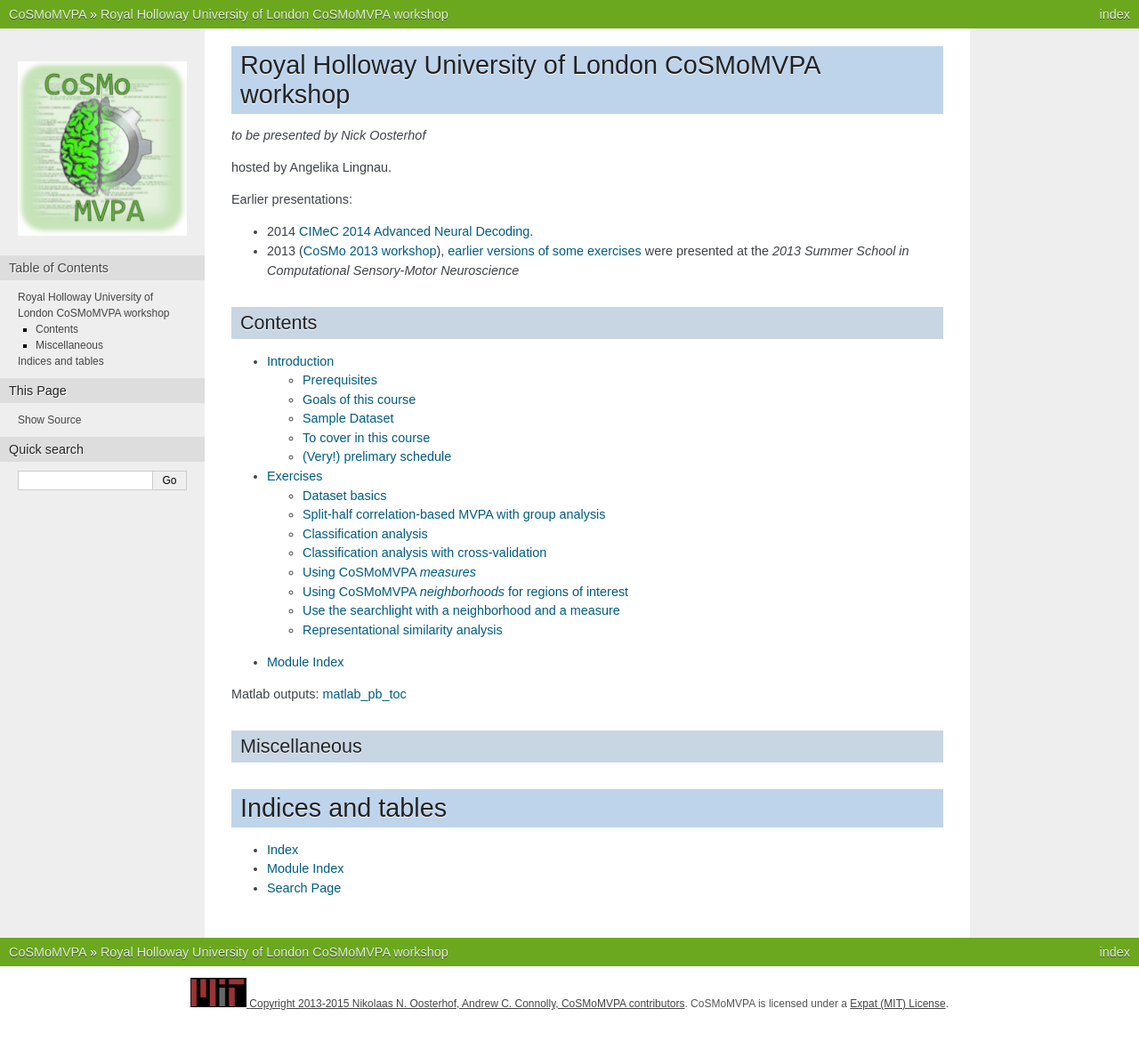
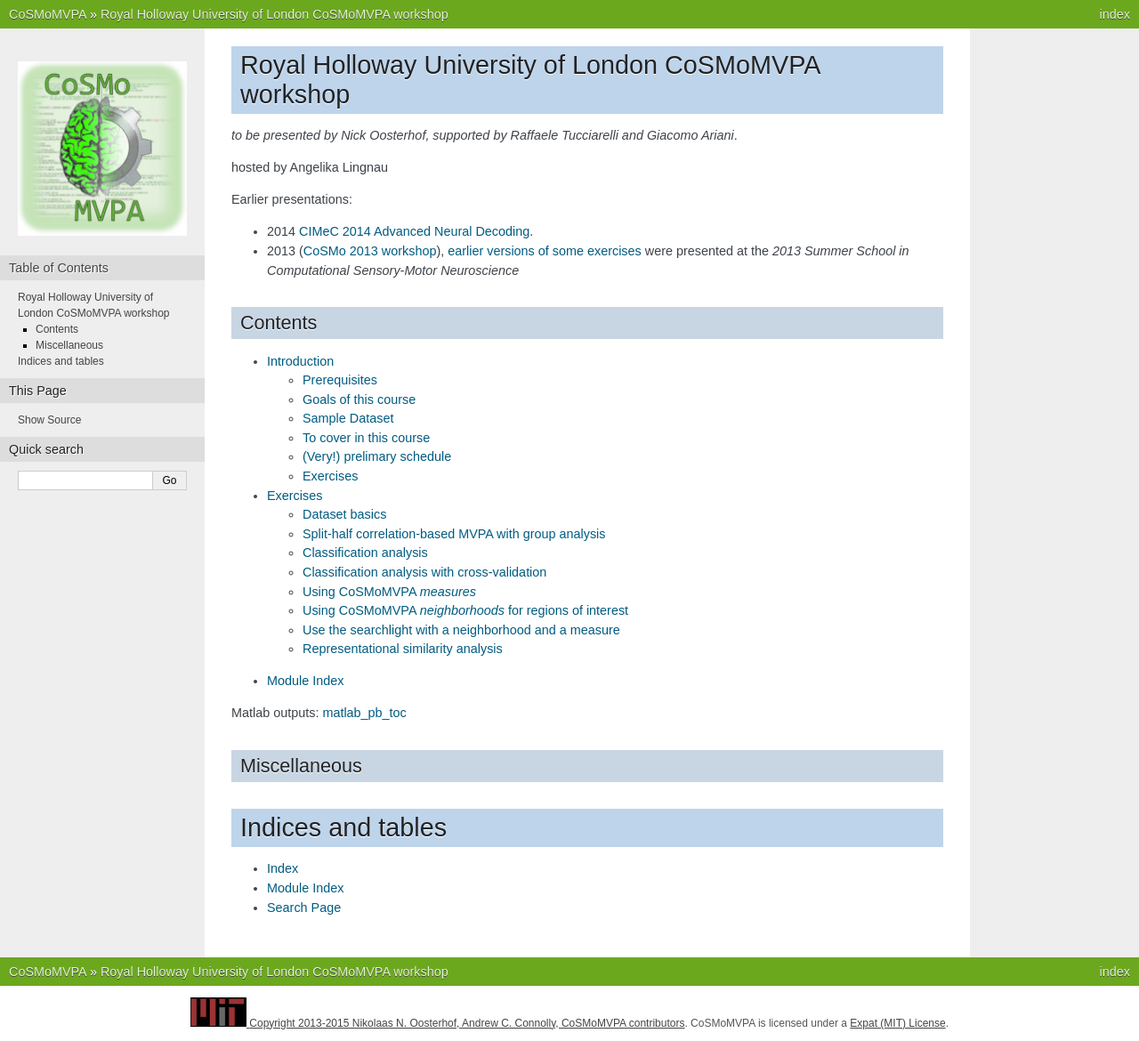
Before and after one commit to CoSMoMVPA/CoSMoMVPA, a Sphinx documentation site: the page built from doc/source/rhul2016.rst, in a window 1280 px wide. Shown: the whole page at 89% size. Built offline with Sphinx 7.4.7, drawn with Linux system fonts in a browser that asks for light colours; pages that are not in the unit, such as notebooks, are missing from menus; before the commit the page ends 1148 px from its top, so only the background shows below that.

Commit message:
EXC+SML: update links

```diff
--- a/doc/source/cimec2014_ex_toc.rst
+++ b/doc/source/cimec2014_ex_toc.rst
@@ -1,4 +1,4 @@
-.. _ex_toc:
+.. _cimec2014_ex_toc:
 
 Exercises
 =========
--- a/doc/source/rhul2016.rst
+++ b/doc/source/rhul2016.rst
@@ -3,9 +3,9 @@
 Royal Holloway University of London CoSMoMVPA workshop
 ======================================================
 
-*to be presented by Nick Oosterhof*
+*to be presented by Nick Oosterhof, supported by Raffaele Tucciarelli and Giacomo Ariani*.
 
-hosted by Angelika Lingnau.
+hosted by Angelika Lingnau
 
 Earlier presentations:
 
--- a/doc/source/rhul2016_ex_toc.rst
+++ b/doc/source/rhul2016_ex_toc.rst
@@ -1,3 +1,4 @@
+.. _rhul2016_ex_toc:
 .. _ex_toc:
 
 Exercises
--- a/doc/source/rhul2016_intro.rst
+++ b/doc/source/rhul2016_intro.rst
@@ -123,4 +123,10 @@ Fr 12:00-14:00 Lunch break
 Fr 14:00-17:00 Analysis decisions, general discussion, concluding remarks
 ============== ==========================================================================================
 
+
+Exercises
++++++++++
+
+See :ref:`rhul2016_ex_toc`.
+
 .. include:: links.txt
```
Also changed, not shown: doc/source/ex_dataset_basics.rst (+4 -3 lines).
